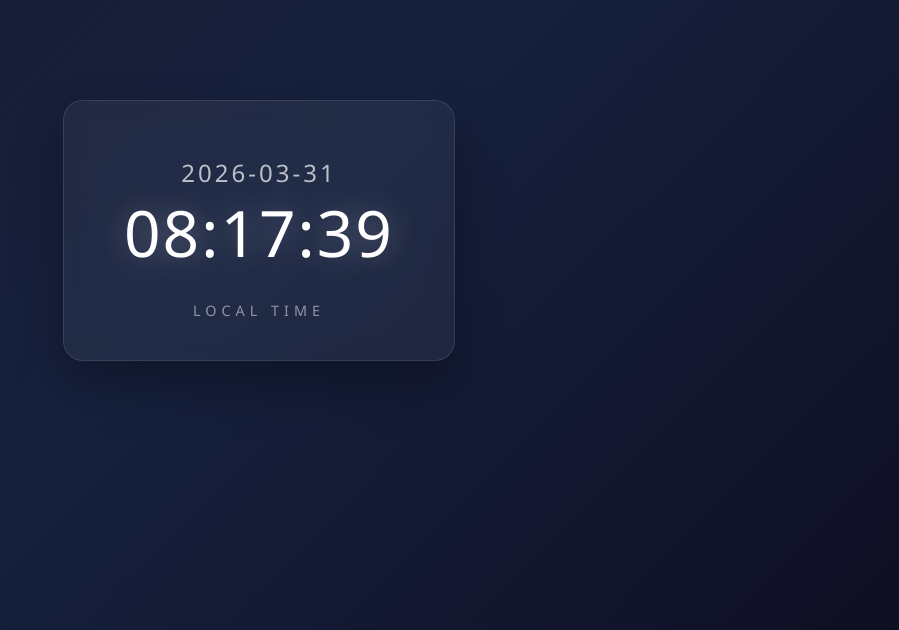
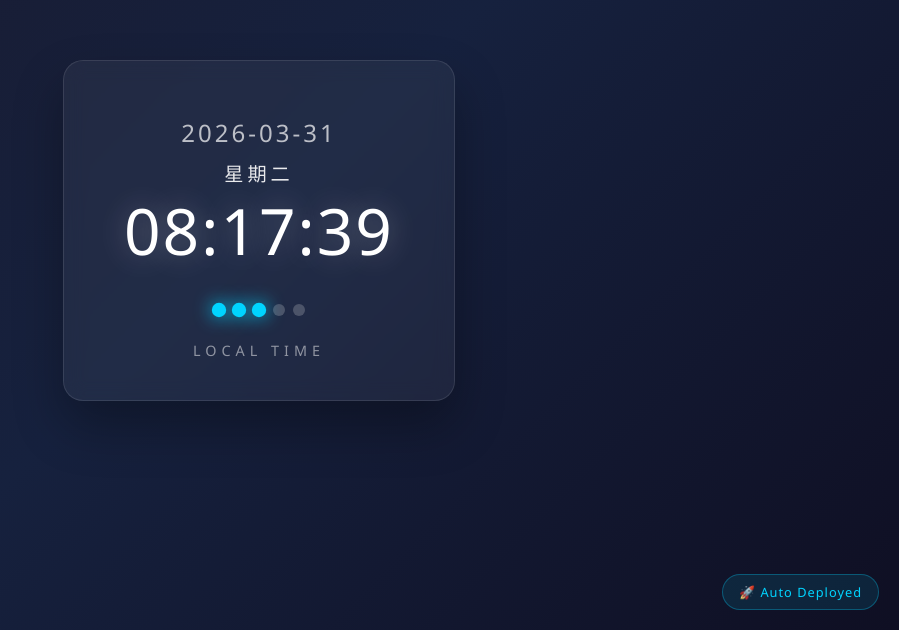
Before and after one commit to hoopy1987/demo-clock, a plain HTML site: page index.html in a window 1280 px wide. Shown: the part 170-800 px from the top of the page, without its empty margins (381-1280 px from the left). Drawn offline with Linux system fonts and the light colour scheme.

Commit message:
feat: 增加星期显示和秒针指示器
- 新增星期显示功能
- 添加5点秒针进度指示器（发光效果）
- 右下角增加自动部署徽章
- 优化视觉效果

```diff
--- a/index.html
+++ b/index.html
@@ -45,6 +45,36 @@
             letter-spacing: 3px;
         }
 
+        .weekday {
+            font-size: 1.2rem;
+            color: rgba(255, 255, 255, 0.9);
+            margin-top: 10px;
+            font-weight: 500;
+            text-transform: uppercase;
+            letter-spacing: 4px;
+        }
+
+        .seconds-indicator {
+            display: flex;
+            justify-content: center;
+            gap: 8px;
+            margin-top: 30px;
+        }
+
+        .dot {
+            width: 12px;
+            height: 12px;
+            border-radius: 50%;
+            background: rgba(255, 255, 255, 0.2);
+            transition: all 0.3s ease;
+        }
+
+        .dot.active {
+            background: #00d4ff;
+            box-shadow: 0 0 15px #00d4ff;
+            transform: scale(1.2);
+        }
+
         .label {
             font-size: 0.9rem;
             color: rgba(255, 255, 255, 0.5);
@@ -52,16 +82,44 @@
             text-transform: uppercase;
             letter-spacing: 5px;
         }
+
+        .deploy-badge {
+            position: fixed;
+            bottom: 20px;
+            right: 20px;
+            padding: 8px 16px;
+            background: rgba(0, 212, 255, 0.1);
+            border: 1px solid rgba(0, 212, 255, 0.3);
+            border-radius: 20px;
+            color: #00d4ff;
+            font-size: 0.8rem;
+            letter-spacing: 1px;
+        }
     </style>
 </head>
 <body>
     <div class="clock-container">
         <div class="date" id="date"></div>
+        <div class="weekday" id="weekday"></div>
         <div class="clock" id="clock"></div>
+        <div class="seconds-indicator" id="seconds-indicator"></div>
         <div class="label">Local Time</div>
     </div>
 
+    <div class="deploy-badge">🚀 Auto Deployed</div>
+
     <script>
+        const weekdays = ['星期日', '星期一', '星期二', '星期三', '星期四', '星期五', '星期六'];
+
+        // 创建60个秒针指示点
+        const indicatorContainer = document.getElementById('seconds-indicator');
+        for (let i = 0; i < 5; i++) {
+            const dot = document.createElement('div');
+            dot.className = 'dot';
+            dot.id = `dot-${i}`;
+            indicatorContainer.appendChild(dot);
+        }
+
         function updateClock() {
             const now = new Date();
 
@@ -74,9 +132,23 @@
 
             const dateStr = `${year}-${month}-${day}`;
             const timeStr = `${hours}:${minutes}:${seconds}`;
+            const weekdayStr = weekdays[now.getDay()];
 
             document.getElementById('date').textContent = dateStr;
             document.getElementById('clock').textContent = timeStr;
+            document.getElementById('weekday').textContent = weekdayStr;
+
+            // 更新秒针指示器
+            const secondsNum = now.getSeconds();
+            const activeDots = Math.floor(secondsNum / 12);
+            for (let i = 0; i < 5; i++) {
+                const dot = document.getElementById(`dot-${i}`);
+                if (i < activeDots) {
+                    dot.classList.add('active');
+                } else {
+                    dot.classList.remove('active');
+                }
+            }
         }
 
         updateClock();
```
